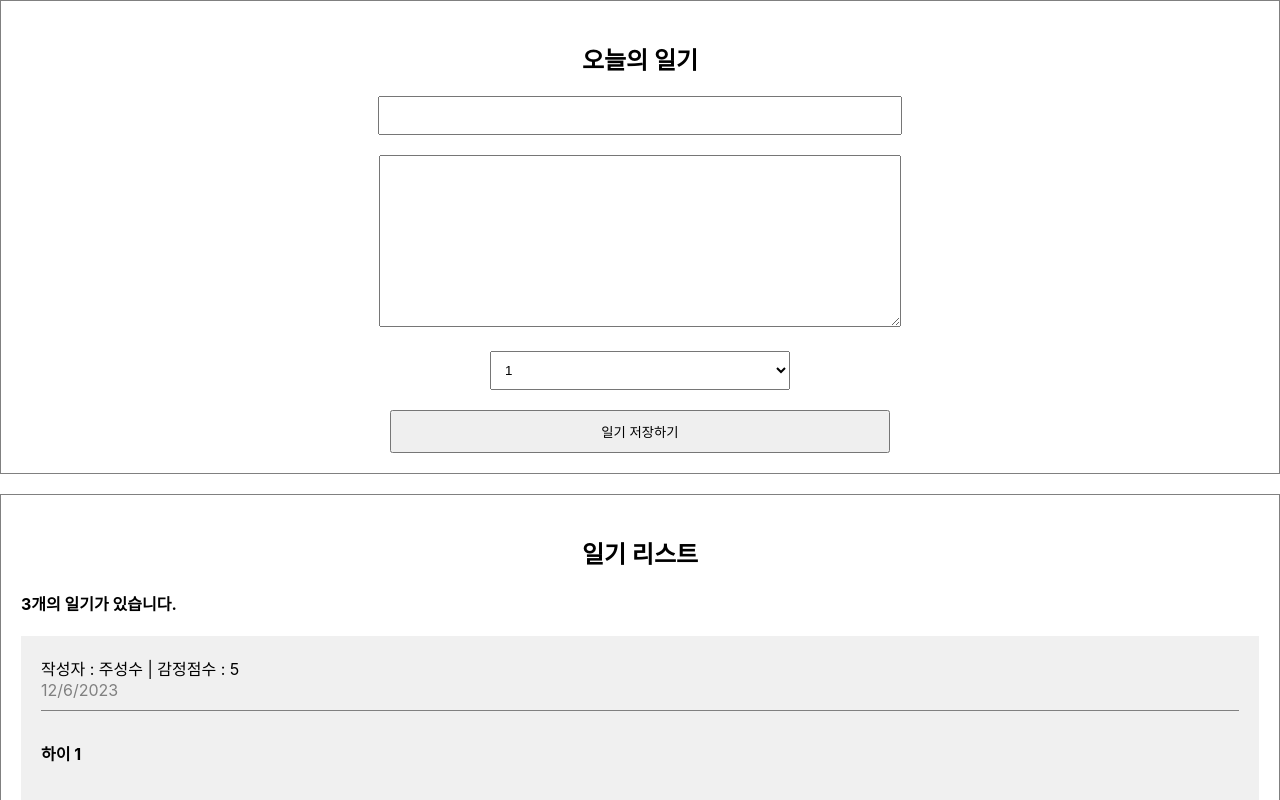
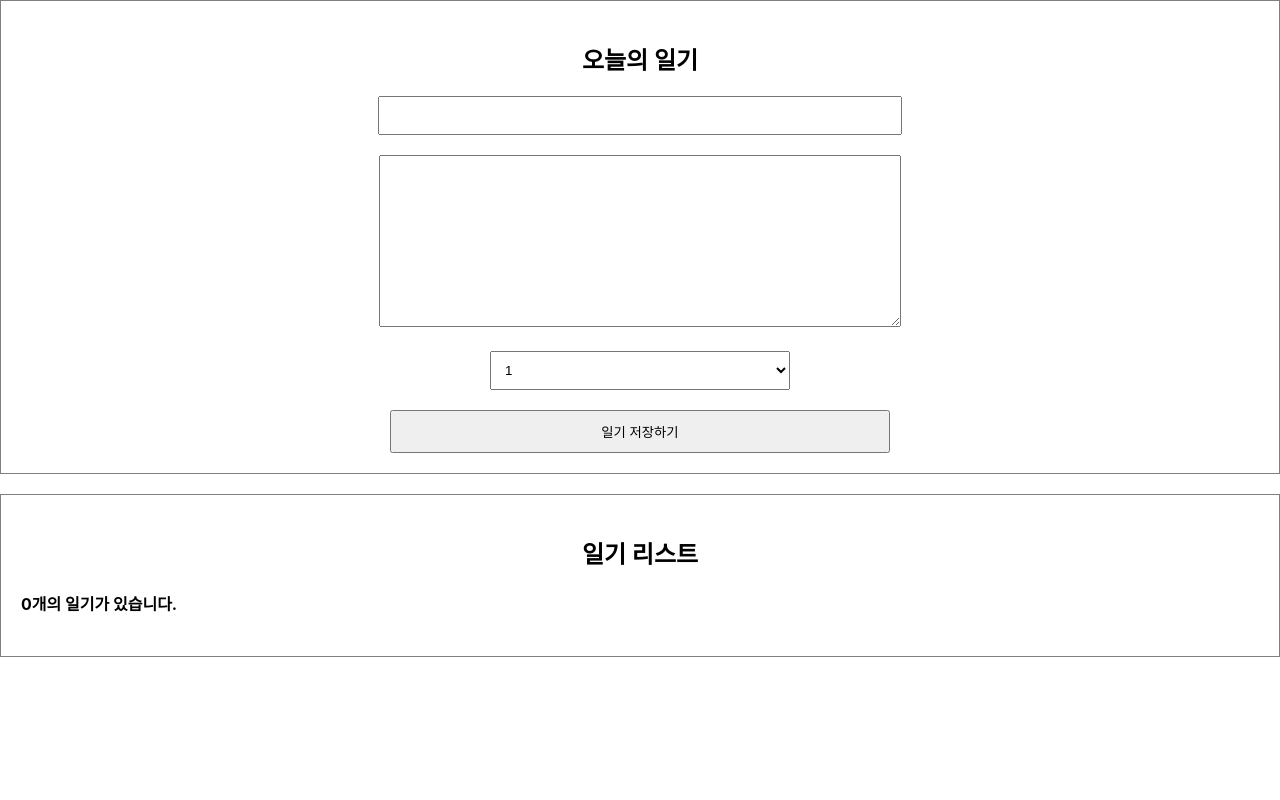
Before and after one commit to Jooss287/learning-js-react, a React (Create React App) app in the folder chapter5/simple-diary/: page / in a window 1280 px wide. Shown: the top 800 px of the page. Built offline with nearby package versions, Linux system fonts and the light colour scheme.

Commit message:
간단한 다이어리 만들기 3강
* 2023-12-09
* 수정, 삭제 기능 추가
* event는 아래에서 위로, 데이터는 위에서 아래로 흐르도록 구성

```diff
--- a/chapter5/simple-diary/src/App.js
+++ b/chapter5/simple-diary/src/App.js
@@ -1,36 +1,45 @@
 import './App.css';
+import {useRef, useState} from "react";
 import DiaryEditor from './DiaryEditor';
 import DiaryList from './DiaryList';
 
-const dummyList = [
-  {
-    id:1,
-    author:"주성수",
-    content:"하이 1",
-    emotion:5,
-    created_date: new Date().getTime(),
-  },
-  {
-    id:2,
-    author:"홍길동",
-    content:"하이 2",
-    emotion:3,
-    created_date: new Date().getTime(),
-  },
-  {
-    id:3,
-    author:"아무개",
-    content:"하이 3",
-    emotion:1,
-    created_date: new Date().getTime(),
-  },
-]
+function App() {
 
-function App() {
+  // state 끌어올리기
+  const [data, setData] = useState([]);
+  const dataId = useRef(0);
+
+  const onCreate = (author, content, emotion) => {
+    const created_date = new Date().getTime();
+    const newItem = {
+      author,
+      content,
+      emotion,
+      created_date,
+      id : dataId.current,
+    };
+    dataId.current += 1;
+    console.log(newItem);
+    console.log(data);
+    setData([newItem, ...data]);
+  };
+
+  const onRemove = (targetId) => {
+    console.log(`${targetId}가 삭제되었습니다.`);
+    const newDiaryList = data.filter((it) => it.id !== targetId);
+    setData(newDiaryList);
+  };
+
+  const onEdit = (targetId, newContent)=> {
+    setData(
+      data.map((it) => it.id === targetId ? {...it, content:newContent} : it)
+    )
+  };
+
   return (
     <div className="App">
-      <DiaryEditor/>
-      <DiaryList diaryList={dummyList}/>
+      <DiaryEditor onCreate={onCreate}/>
+      <DiaryList onEdit={onEdit} onDelete={onRemove} diaryList={data}/>
     </div>
   );
 }
--- a/chapter5/simple-diary/src/DiaryEditor.js
+++ b/chapter5/simple-diary/src/DiaryEditor.js
@@ -1,15 +1,18 @@
 import {useRef, useState} from "react";
 
-const DiaryEditor = ()=>{
+const DiaryEditor = ({onCreate})=>{
     // react에서 dom 기능을 사용 할 수 있도록 하는 기능 `useRef`
     const authorInput = useRef();
     const contentInput = useRef();
-
     const [state, setState] = useState({
         author: "",
         content: "",
         emotion: 1,
     });
+
+    // rerendering 유발시키고 싶을 때, useState
+    // rerendering을 유발시키고 싶지 않을때 useRef or let
+    // 일반 상수 대신 useRef를 쓰는 이유: 리렌더링이 될 때 마다 상수는 초기화됨
 
     const handleChangeState = (e)=>{
         console.log(e.target.name);
@@ -31,9 +34,14 @@
             contentInput.current.focus();
             return;
         }
-
         console.log(state);
+        onCreate(state.author, state.content, state.emotion);
         alert("저장 성공");
+        setState({
+            author: "",
+            content: "",
+            emotion: 1,
+        })
     };
 
     return (
--- a/chapter5/simple-diary/src/DiaryItem.js
+++ b/chapter5/simple-diary/src/DiaryItem.js
@@ -1,4 +1,37 @@
-const DiaryItem = ({author, content, created_date, emotion, id}) => {
+import { useRef, useState } from "react";
+
+const DiaryItem = ({onEdit, onRemove, author, content, created_date, emotion, id}) => {
+
+    const [isEdit, setIsEdit] = useState(false);
+    const [localContent, setLocalContent] = useState(content);
+    const localContentInput = useRef();
+    const toggleIsEdit = () => {setIsEdit(!isEdit)};
+
+    const handleRemove = () => {
+        console.log(id);
+        if (window.confirm(`${id}번째 일기를 정말 삭제하시겠습니까?`)){
+            onRemove(id);
+        }
+    };
+
+    const handleQuitEdit = () => {
+        setIsEdit(false);
+        setLocalContent(content);
+    };
+
+    const handleEdit = () => {
+        if (localContent.length < 5) {
+            localContentInput.current.focus();
+            return;
+        }
+
+        if (window.confirm(`${id}번 째 일기를 수정하시겠습니까?`))
+        {
+            onEdit(id, localContent);
+            setIsEdit();
+        }
+    }
+
     return (
     <div className="DiaryItem">
         <div className="info">
@@ -8,7 +41,22 @@
             <br/>
             <span className="date">{new Date(created_date).toLocaleDateString()}</span>
         </div>
-        <div className="content">{content}</div>
+        <div className="content">
+            {isEdit ?
+            (<>
+            <textarea ref={localContentInput} value={localContent} onChange={(e) => setLocalContent(e.target.value)}/>
+            </>) : (<>{content}</>
+            )}
+        </div>
+
+        {isEdit ? <>
+        <button onClick={handleQuitEdit}>수정 취소</button>
+        <button onClick={handleEdit}>수정 완료</button>
+        </> : <>
+        <button onClick={handleRemove}>삭제하기</button>
+        <button onClick={toggleIsEdit}>수정하기</button>
+        </>
+        }
     </div>
     );
 };
--- a/chapter5/simple-diary/src/DiaryList.js
+++ b/chapter5/simple-diary/src/DiaryList.js
@@ -1,16 +1,16 @@
 import DiaryItem from "./DiaryItem";
 
-const DiaryList = ({diaryList}) => {
+const DiaryList = ({onEdit, onRemove, diaryList}) => {
     return (
     <div className="DiaryList">
         <h2>일기 리스트</h2>
         <h4>{diaryList.length}개의 일기가 있습니다.</h4>
         <div>
             {/* JAX의 표현식임 */}
-        {diaryList.map((it) => (
-            <DiaryItem key={it.id} {...it} />
-        ))}
-    </div>
+            {diaryList.map((it) => (
+                <DiaryItem key={it.id} {...it} onEdit={onEdit} onRemove={onRemove}/>
+            ))}
+        </div>
     </div>
     );
 };
```
